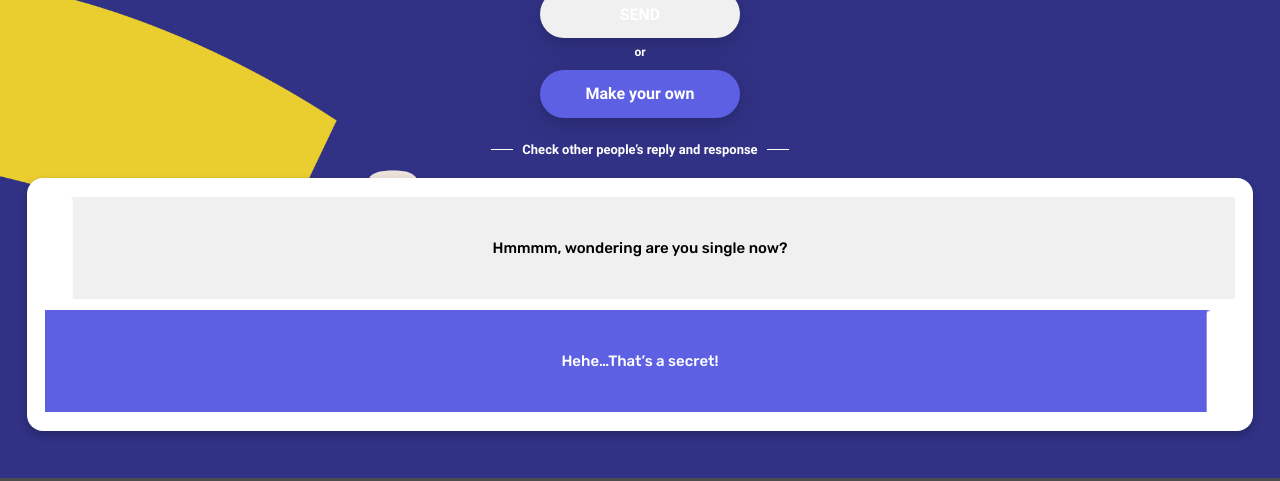
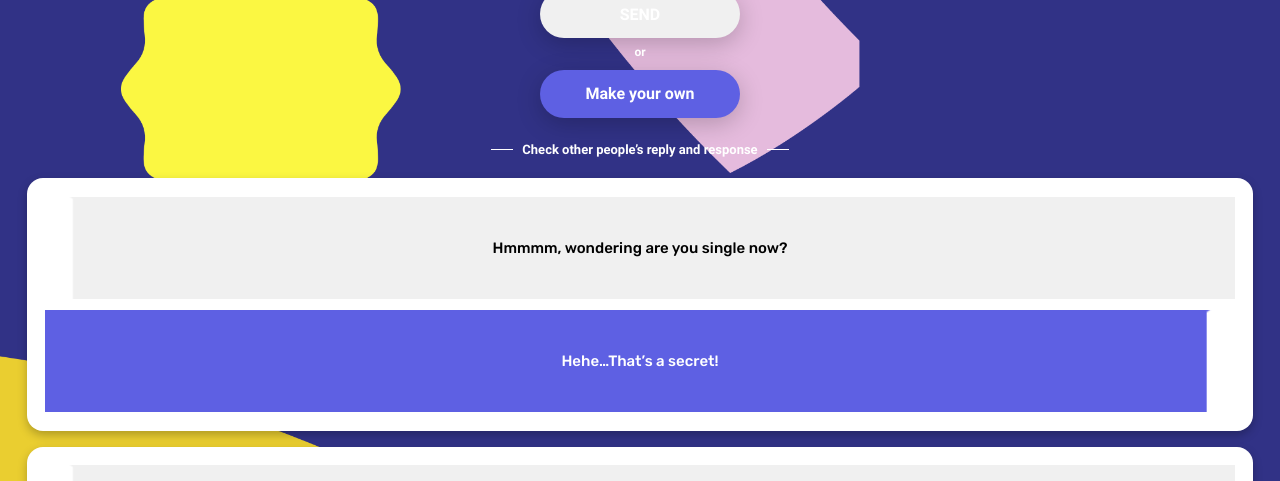
Before and after one commit to iAmber/ask-me, a Vue app: page / in a window 1280 px wide. Shown: the part 438-919 px from the top of the page. Built offline with nearby package versions, Linux system fonts and the light colour scheme.

Commit message:
add sticky

```diff
--- a/src/views/Home.vue
+++ b/src/views/Home.vue
@@ -24,8 +24,10 @@
               :disabled="isEmpty" @click="submitQuestion"
       >SEND</button>
       <div class="opera-text">or</div>
-      <a class="btn make-btn" :href="highlightUrl">Make your own </a>
-      <div class="slide-area">Check other people’s reply and response</div>
+      <div class="sticky-area">
+        <a class="btn make-btn" :href="highlightUrl">Make your own </a>
+        <div class="slide-area">Check other people’s reply and response</div>
+      </div>
       <div class="conversation-list">
         <div class="conversation-item" v-for="(item, index) in question_list" :key="index">
           <div class="question">
@@ -52,6 +54,66 @@ export default {
       answer: '',
       highlightUrl: '',
       question_list: [{
+        question: {
+          questionBoxId: 1,
+          questionId: 2,
+          content: {
+            textContent: {
+              message: 'Hmmmm, wondering are you single now?',
+            },
+          },
+        },
+        answer: {
+          questionBoxId: 1,
+          questionId: 2,
+          answerId: 1,
+          content: {
+            textContent: {
+              message: 'Hehe…That’s a secret!',
+            },
+          },
+        },
+      }, {
+        question: {
+          questionBoxId: 1,
+          questionId: 2,
+          content: {
+            textContent: {
+              message: 'Hmmmm, wondering are you single now?',
+            },
+          },
+        },
+        answer: {
+          questionBoxId: 1,
+          questionId: 2,
+          answerId: 1,
+          content: {
+            textContent: {
+              message: 'Hehe…That’s a secret!',
+            },
+          },
+        },
+      }, {
+        question: {
+          questionBoxId: 1,
+          questionId: 2,
+          content: {
+            textContent: {
+              message: 'Hmmmm, wondering are you single now?',
+            },
+          },
+        },
+        answer: {
+          questionBoxId: 1,
+          questionId: 2,
+          answerId: 1,
+          content: {
+            textContent: {
+              message: 'Hehe…That’s a secret!',
+            },
+          },
+        },
+      }, {
         question: {
           questionBoxId: 1,
           questionId: 2,
@@ -300,6 +362,14 @@ textarea.typing-text:-ms-input-placeholder {
   height: 23px;
   line-height: 23px;
 }
+
+/* sticky-area */
+.sticky-area {
+  position: sticky;
+  position: -webkit-sticky;
+  top: 23px;
+  width: 100%;
+}
 .container .slide-area {
   display: flex;
   align-items: center;
```
